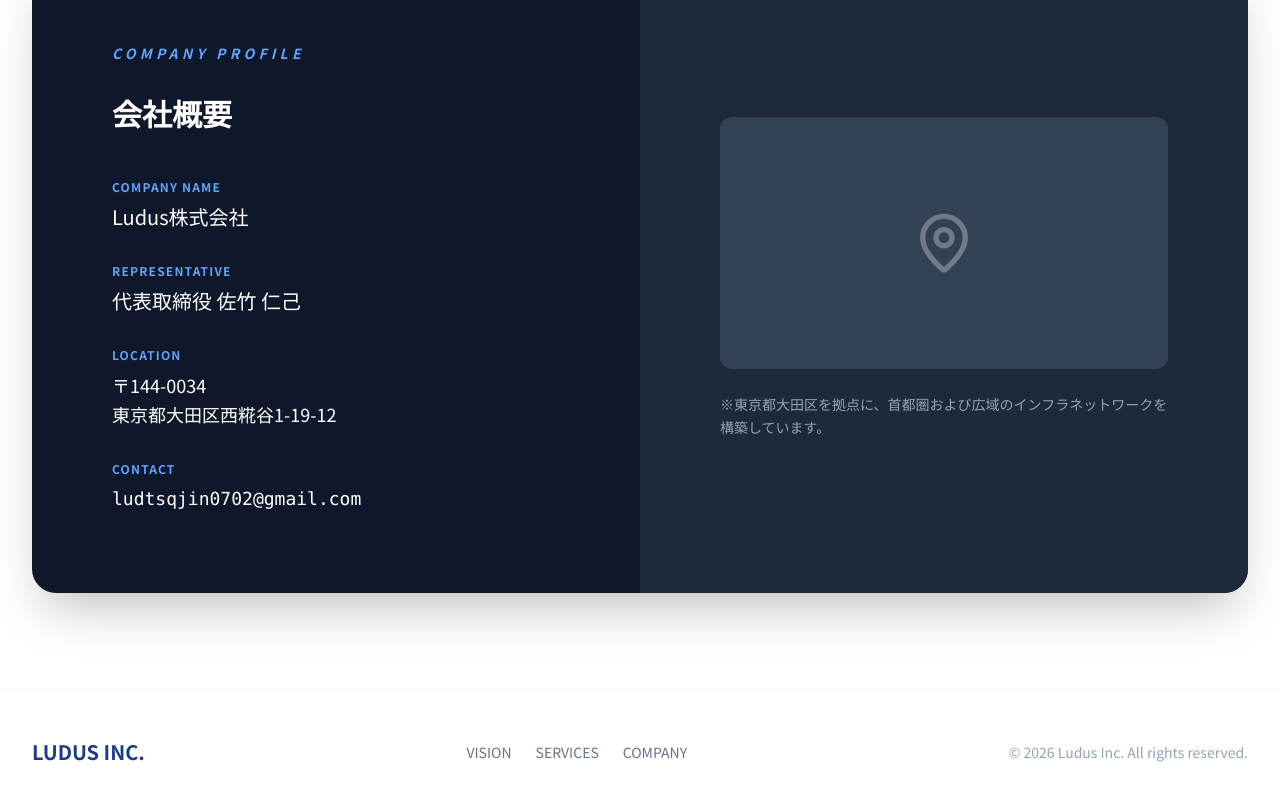
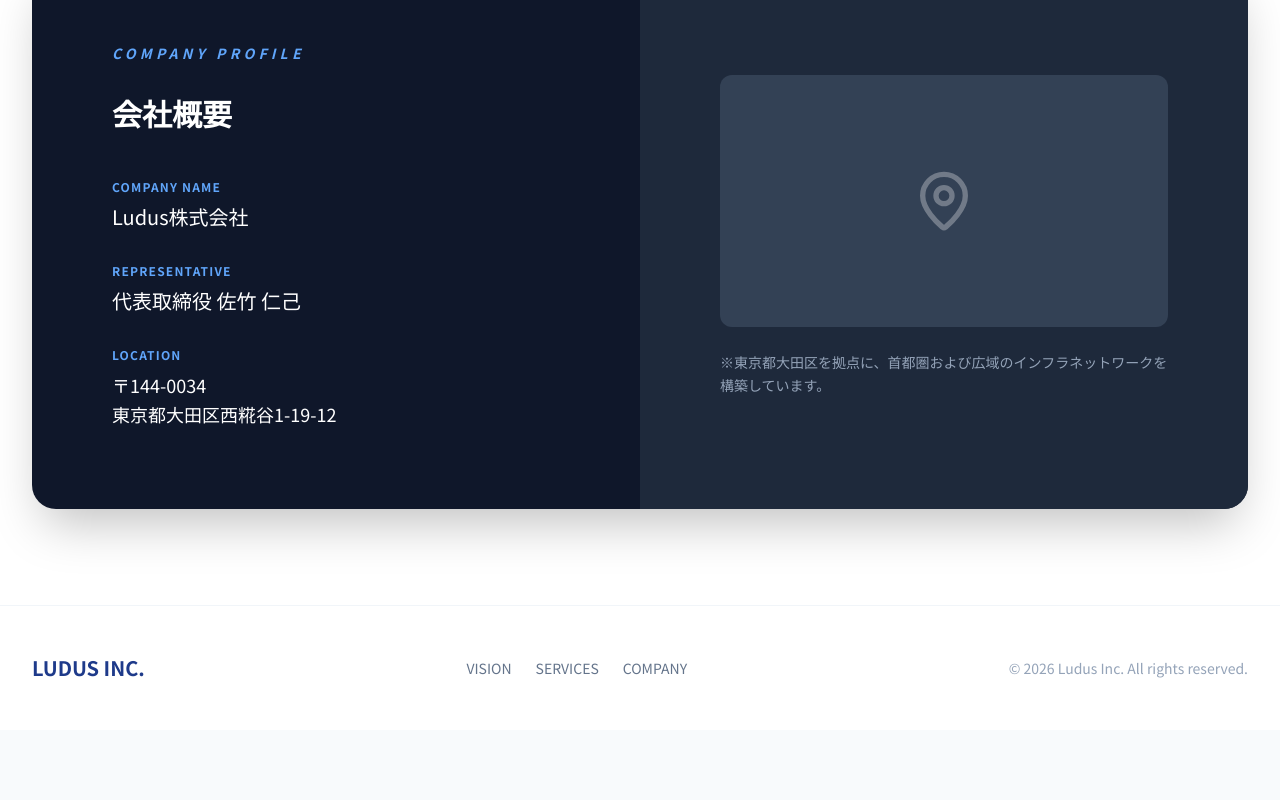
Before and after one commit to yhuki825/Ludus, a plain HTML site: page index.html in a window 1280 px wide. Shown: the part 2544-3344 px from the top of the page. After the commit the page ends 3274 px from the top, so only its background shows below. Drawn offline with nearby package versions, Linux system fonts and the light colour scheme.

Commit message:
delete contact

```diff
--- a/index.html
+++ b/index.html
@@ -322,14 +322,6 @@
                                     東京都大田区西糀谷1-19-12
                                 </dd>
                             </div>
-                            <div>
-                                <dt class="text-blue-400 text-xs font-bold uppercase tracking-widest mb-2">Contact</dt>
-                                <dd>
-                                    <a href="mailto:ludtsqjin0702@gmail.com" class="text-lg font-mono hover:text-blue-300 transition-colors duration-200 break-all">
-                                        ludtsqjin0702@gmail.com
-                                    </a>
-                                </dd>
-                            </div>
                         </dl>
                     </div>
 
```
